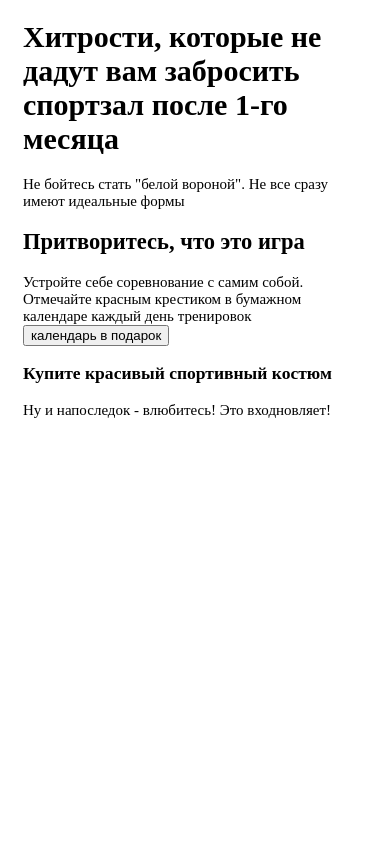
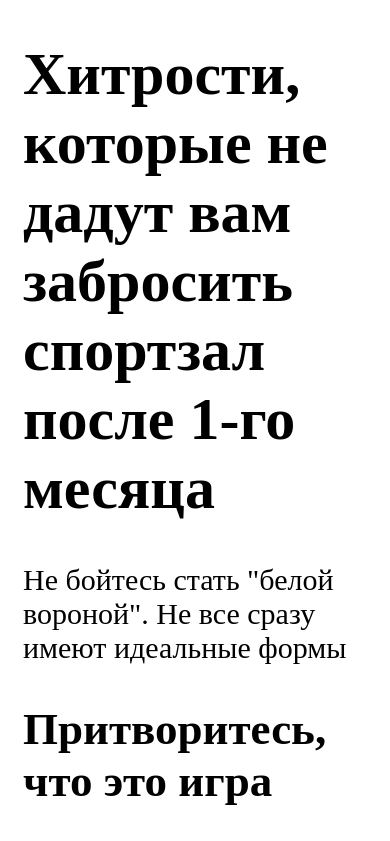
Before and after one commit to WebHeroSchool/medianew, a plain HTML site: page index.html in a window 390 px wide. Shown: the top 841 px of the page. Drawn offline with Linux system fonts and the light colour scheme.

```diff
--- a/style.css
+++ b/style.css
@@ -4,44 +4,44 @@
    max-width: 1200px;
  }
 
- @media (max-width: 400px) {
+  @media (max-width: 800px) {
    .container {
-     font-size: 15px;
+     font-size: 85px;
+   }
+   }
+
+   @media (max-width: 760px) {
+   .container {
+     font-size: 75px;
    }
  }
 
- @media (max-width: 350px) {
+ @media (max-width: 650px) {
    .container {
-     font-size: 20px;
+     font-size: 60px;
    }
  }
 
- @media (max-width: 250px) {
+ @media (max-width: 610px) {
+   .container {
+     font-size: 50px;
+   }
+ }
+
+ @media (max-width: 503px) {
+   .container {
+     font-size: 40px;
+   }
+ }
+
+ @media (max-width: 450px) {
    .container {
      font-size: 30px;
    }
  }
 
- @media (max-width: 175px) {
+ @media (max-width: 300px) {
    .container {
-     font-size: 40px;
+     font-size: 20px;
    }
  }
-
- @media (max-width: 160px) {
-   .container {
-     font-size: 50px;
-   }
- }
-
- @media (max-width: 120px) {
-   .container {
-     font-size: 60px;
-   }
- }
-
- @media (max-width: 110px) {
-   .container {
-     font-size: 70px;
-   }
- }
```
Also changed, not shown: 1 other file.
